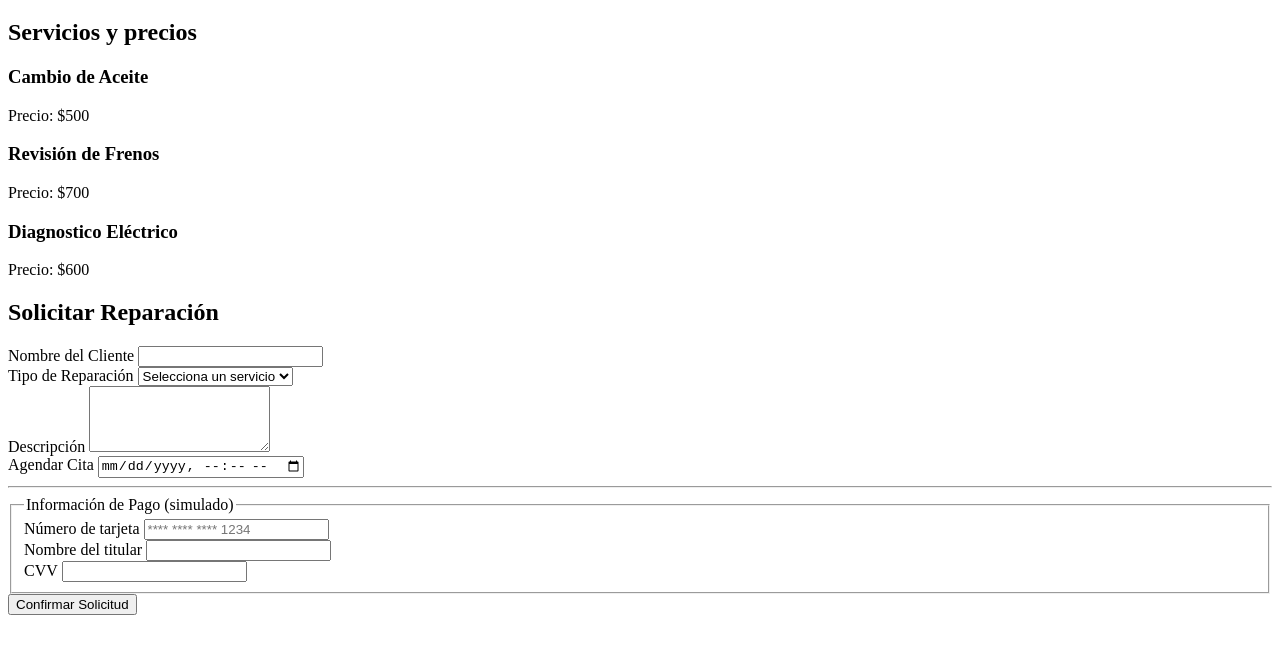
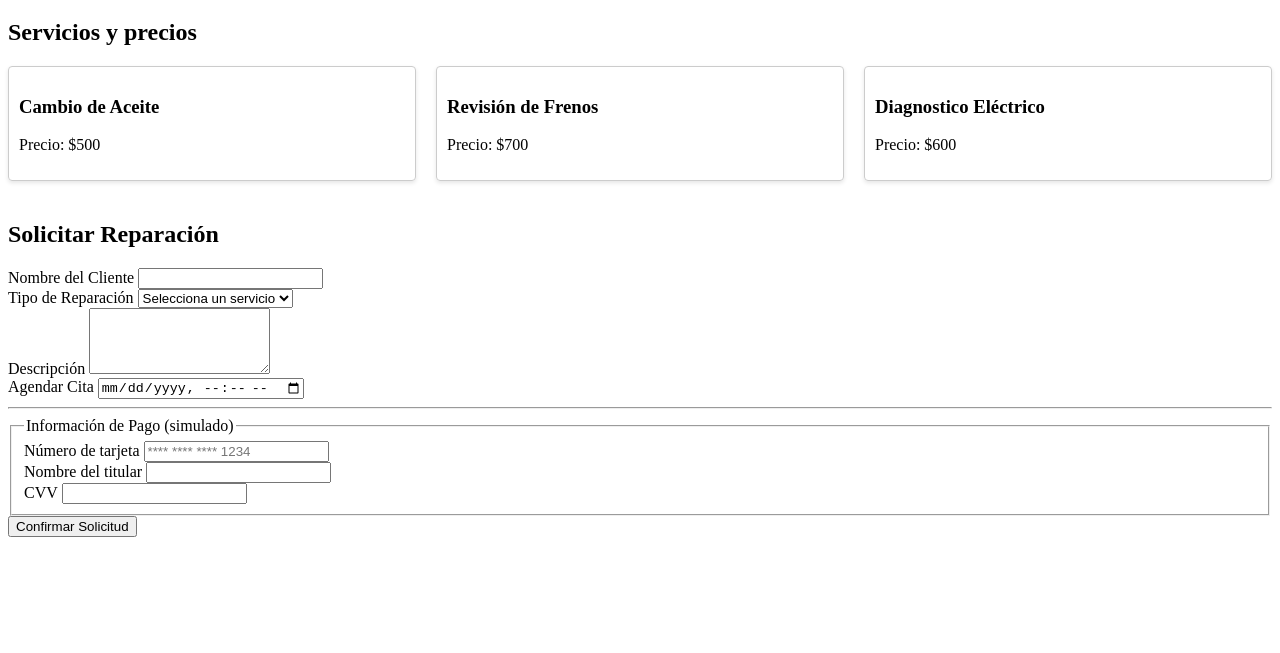
Before and after one commit to jgonzalezvargas/AE7_ABPRO, a plain HTML site: page index.html in a window 1280 px wide. Shown: the part 61-714 px from the top of the page. Drawn offline with Linux system fonts and the light colour scheme.

Commit message:
feat: se importan estilos de servicios de javier en el styles.css

```diff
--- a/assets/css/styles.css
+++ b/assets/css/styles.css
@@ -1 +1 @@
-@import ".servicios.css"
+@import "./servicios.css"
```
